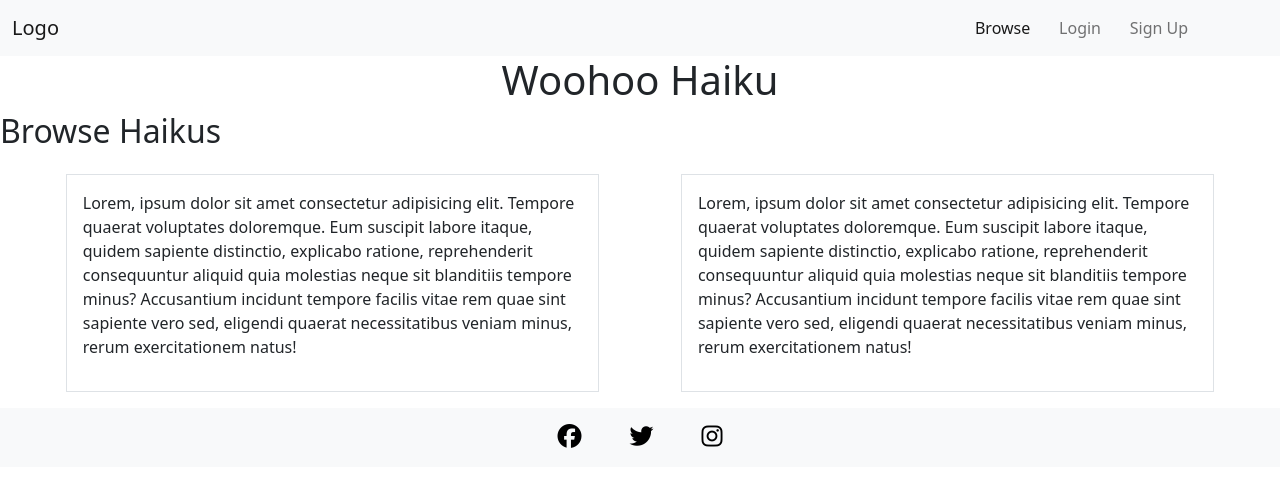
After one commit to Kay-ddggxh/woohoo-haiku, a Django app: template templates/index.html in a window 1280 px wide. The commit adds this page. Shown: the top 487 px of the page. Run offline with Django 3.2, Linux system fonts and the light colour scheme; the template is opened without the code that fills it, so the values that code supplies are empty; some libraries are stand-ins or nearby versions.

Commit message:
Create index template

```diff
--- a/static/css/styles.css
+++ b/static/css/styles.css
@@ -5,6 +5,7 @@
     padding: 0;
     margin: 0;
 }
+
 
 /* Navigation styling */
 
--- a/templates/base.html
+++ b/templates/base.html
@@ -60,6 +60,18 @@
             </div>
         </nav>
 
+        <!-- Header section -->
+        <header>
+            <h1 class="text-center">Woohoo Haiku</h1>
+        </header>
+
+        <!-- Main content -->
+        <main>
+            {% block content %}
+            <!-- Main content inserted from other templates -->
+            {% endblock content %}
+        </main>
+
         <!-- Footer -->
         <footer class="footer container-fluid bg-light d-flex justify-content-center mt-auto py-3">
             <a href="https://www.facebook.com/" target="_blank" rel="noopener noreferrer" class="social-link"
--- /dev/null
+++ b/templates/index.html
@@ -0,0 +1,32 @@
+{% extends "base.html" %}
+
+{% block content %}
+
+<h2>Browse Haikus</h2>
+
+<div class="container-fluid">
+    <div class="row d-flex justify-content-evenly">
+        <div class="col-md-5 p-3 m-3 border">
+            <article>
+                <p>Lorem, ipsum dolor sit amet consectetur adipisicing elit. Tempore quaerat voluptates
+                    doloremque. Eum suscipit labore itaque, quidem sapiente distinctio, explicabo ratione,
+                    reprehenderit consequuntur aliquid quia molestias neque sit blanditiis tempore minus?
+                    Accusantium incidunt tempore facilis vitae rem quae sint sapiente vero sed, eligendi
+                    quaerat
+                    necessitatibus veniam minus, rerum exercitationem natus!</p>
+            </article>
+        </div>
+        <div class="col-md-5 p-3 m-3 border">
+            <article>
+                <p>Lorem, ipsum dolor sit amet consectetur adipisicing elit. Tempore quaerat voluptates
+                    doloremque. Eum suscipit labore itaque, quidem sapiente distinctio, explicabo ratione,
+                    reprehenderit consequuntur aliquid quia molestias neque sit blanditiis tempore minus?
+                    Accusantium incidunt tempore facilis vitae rem quae sint sapiente vero sed, eligendi
+                    quaerat
+                    necessitatibus veniam minus, rerum exercitationem natus!</p>
+            </article>
+        </div>
+    </div>
+</div>
+
+{% endblock %}
```
